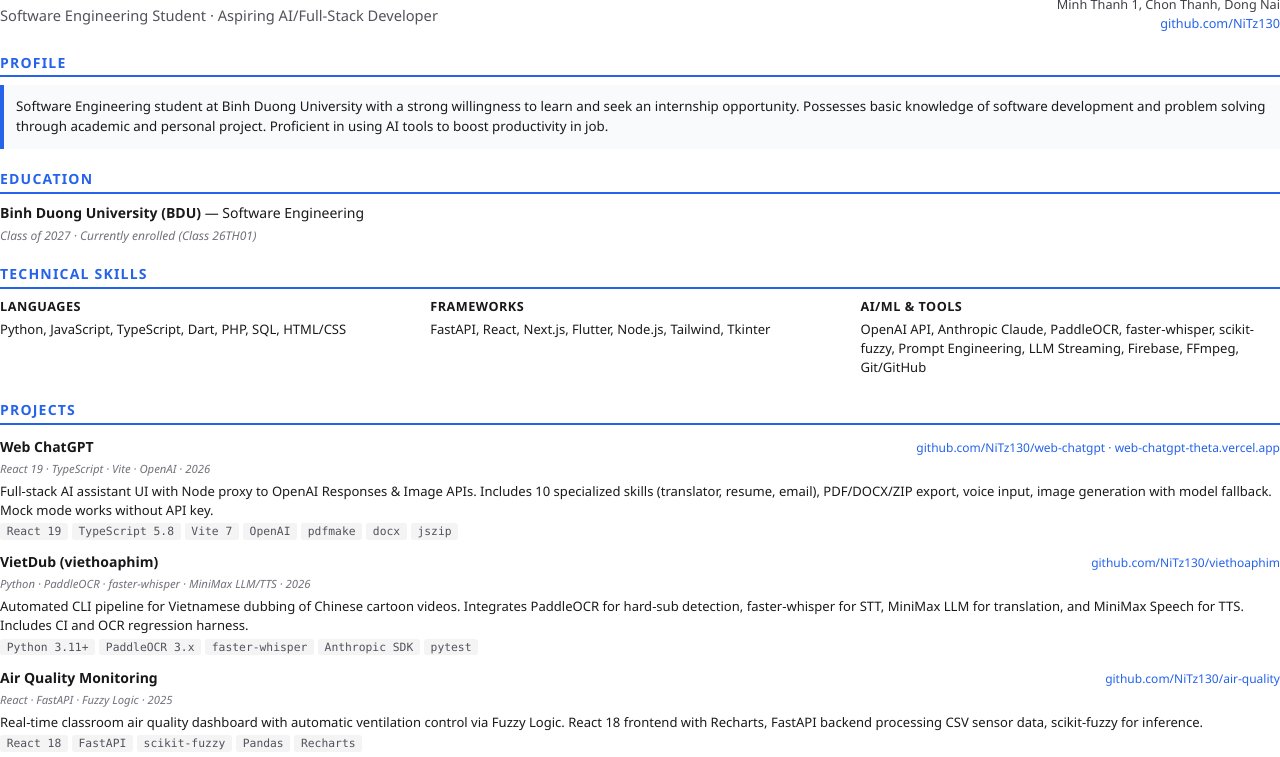
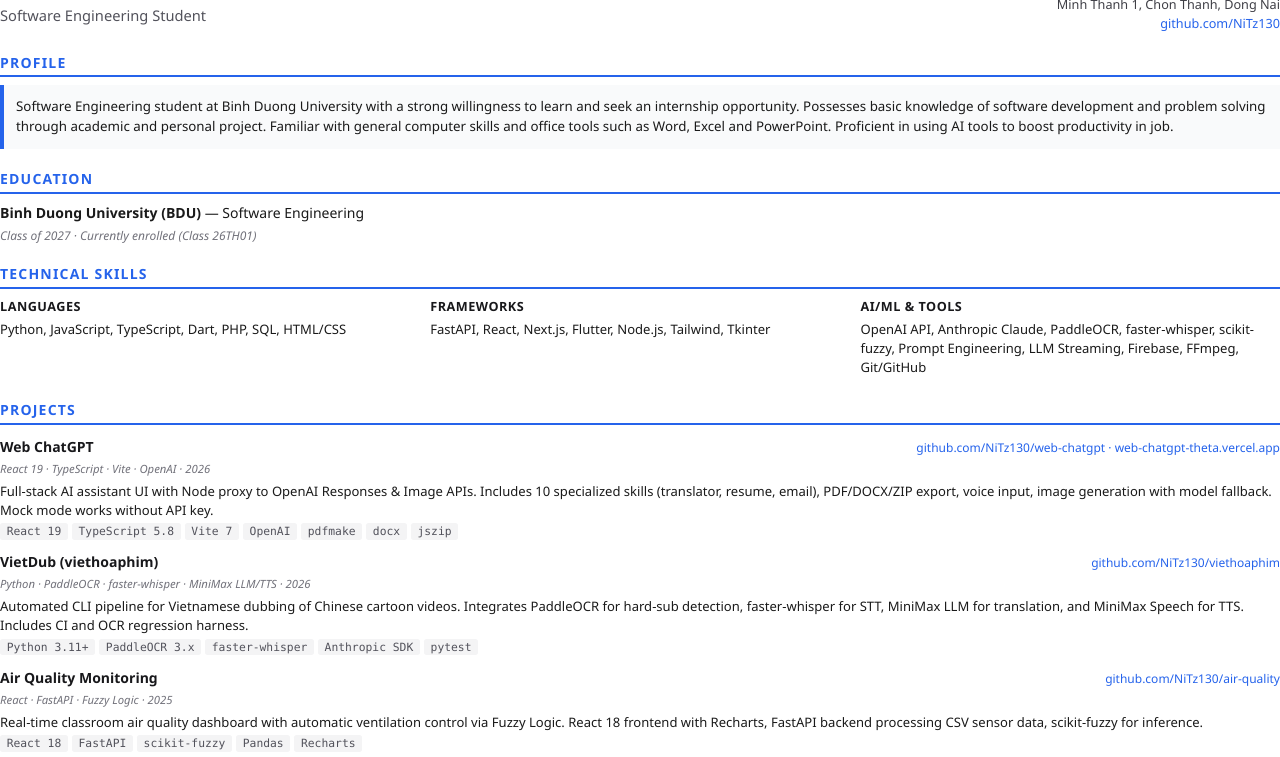
Before and after one commit to NiTz130/about-me, a plain HTML site: page cv.html in a window 1280 px wide. Shown: the part 43-800 px from the top of the page. Drawn offline with Linux system fonts and the light colour scheme.

Commit message:
fix: sync CV Profile with index.html (add Word/Excel/PowerPoint sentence)

```diff
--- a/cv.html
+++ b/cv.html
@@ -64,7 +64,7 @@
   <div class="header">
     <div class="header-left">
       <h1>Nguyễn Lê Đức Bình</h1>
-      <p class="tagline">Software Engineering Student · Aspiring AI/Full-Stack Developer</p>
+      <p class="tagline">Software Engineering Student</p>
     </div>
     <div class="header-right">
       <a href="mailto:ducbinh645213@gmail.com">ducbinh645213@gmail.com</a><br/>
@@ -76,7 +76,7 @@
 
   <h2>Profile</h2>
   <div class="summary">
-    <p>Software Engineering student at Binh Duong University with a strong willingness to learn and seek an internship opportunity. Possesses basic knowledge of software development and problem solving through academic and personal project. Proficient in using AI tools to boost productivity in job.</p>
+    <p>Software Engineering student at Binh Duong University with a strong willingness to learn and seek an internship opportunity. Possesses basic knowledge of software development and problem solving through academic and personal project. Familiar with general computer skills and office tools such as Word, Excel and PowerPoint. Proficient in using AI tools to boost productivity in job.</p>
   </div>
 
   <h2>Education</h2>
```
Also changed, not shown: 1 other file.
